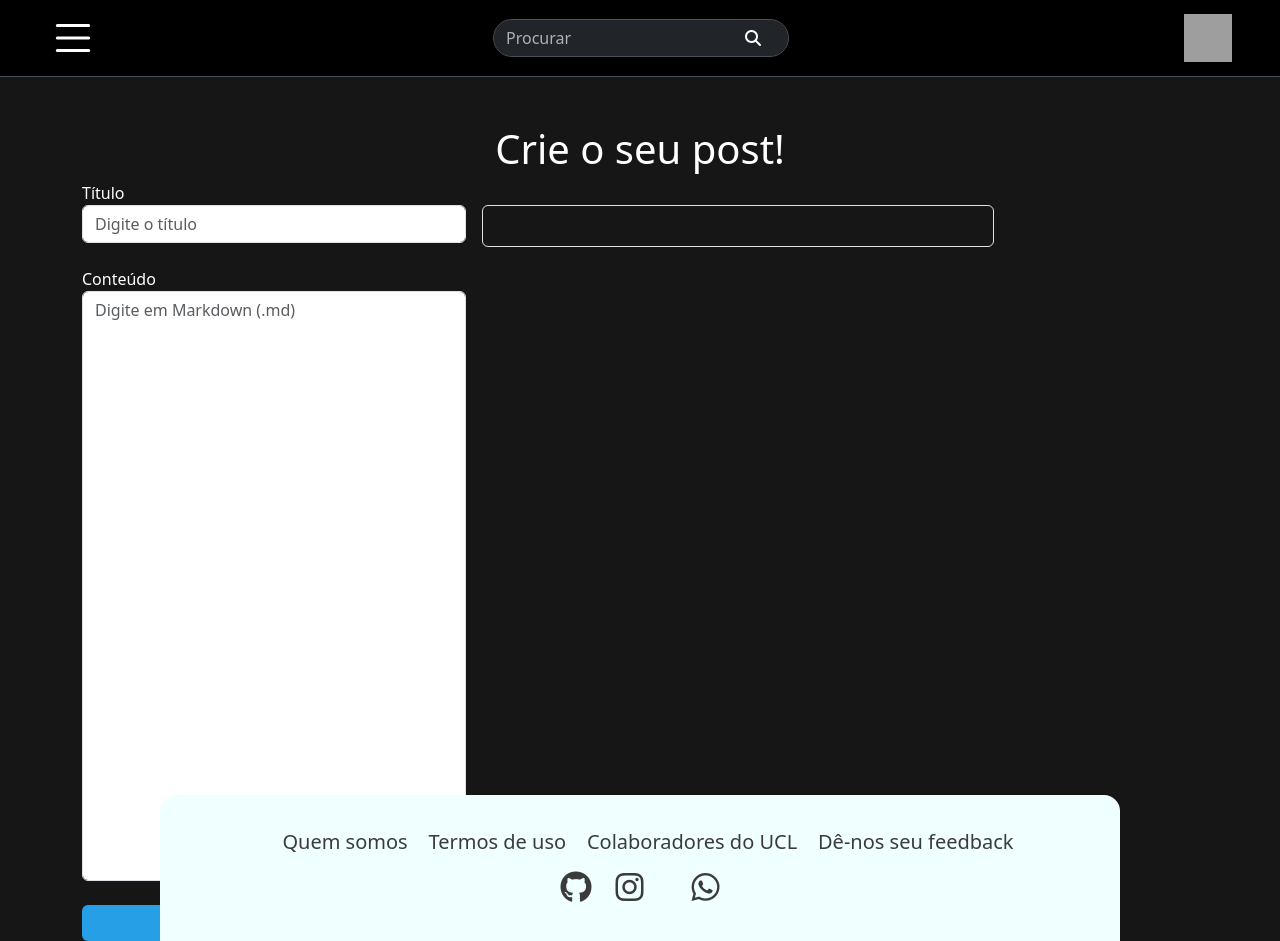
After one commit to unitedcodelab/foi-de-base, a Django app: page /posts/criar/ in a window 1280 px wide. The commit adds this page. Run offline with Django 5.2, Linux system fonts and the light colour scheme; grey boxes are pictures that could not be loaded.

Commit message:
feat: create post section

```diff
--- /dev/null
+++ b/source/apps/posts/urls.py
@@ -0,0 +1,7 @@
+from django.urls import path
+
+from . import views
+
+urlpatterns = [
+    path("criar/", views.create_post, name="create_post"),
+]
--- a/source/apps/posts/utils/create_slug.py
+++ b/source/apps/posts/utils/create_slug.py
@@ -1,3 +1,3 @@
-def create_slug(post):
-    slug = ""
+def create_slug(**post):
+    slug = post["title"]
     return slug
--- a/source/apps/posts/views.py
+++ b/source/apps/posts/views.py
@@ -1,3 +1,26 @@
 from django.shortcuts import render
 
-# Create your views here.
+from .models import *
+from .utils.create_slug import create_slug
+
+
+def create_post(request):
+    if request.method == "POST":
+        try: author = request.user.student
+        except: author = None #AnnonymousUser
+
+        slug = create_slug(
+            title=request.POST["title"]
+        )
+
+        post = Post.objects.create(
+            slug=slug,
+            title=request.POST["title"],
+            description=request.POST["content"],
+            author=author
+        )
+        post.save()
+
+        # redirect to post
+
+    return render(request, "pages/posts/create.html")
--- a/source/config/urls.py
+++ b/source/config/urls.py
@@ -5,5 +5,6 @@ from django.views.generic import TemplateView
 urlpatterns = [
     path("admin/", admin.site.urls),
     path("", TemplateView.as_view(template_name="home.html"), name="home"),
+
     path("posts/", include("posts.urls")),
 ]
--- /dev/null
+++ b/source/static/css/pages/posts/create.css
@@ -0,0 +1,4 @@
+body {
+    background-color: #161616;
+    color: white;
+}
--- a/source/static/css/style.bundle.css
+++ b/source/static/css/style.bundle.css
@@ -18,3 +18,33 @@
 .dark-link:hover {
     background: var(--dark-blue);
 }
+
+.btn {
+    border: none;
+}
+
+.success-link {
+    color: var(--light-green);
+    transition: 300ms ease-in-out;
+}
+
+.success-link:hover {
+    color: var(--dark-blue);
+}
+
+.btn-light {
+    background: var(--light-blue);
+    color: var(--white);
+    transition: 300ms ease-in-out;
+}
+
+.btn-light:hover {
+    background: #1c7ebf;
+    color: var(--white);
+}
+
+.btn-dark {
+    background: var(--dark-blue);
+    color: var(--white);
+    transition: 300ms ease-in-out;
+}
--- /dev/null
+++ b/source/static/javascript/pages/posts/create.js
@@ -0,0 +1,17 @@
+document.addEventListener('DOMContentLoaded', function () {
+    const markdownInput = document.querySelector('#content')
+    const markdownPreview = document.querySelector('#markdown-preview')
+
+    markdownInput.addEventListener('input', () => {
+        markdownPreview.innerHTML = marked.parse(markdownInput.value)
+    })
+})
+
+document.addEventListener('DOMContentLoaded', function () {
+    const titleInput = document.querySelector('#title')
+    const titlePreview = document.querySelector('#title-preview')
+
+    titleInput.addEventListener('input', () => {
+        titlePreview.innerHTML = titleInput.value
+    })
+})
--- a/source/templates/base.html
+++ b/source/templates/base.html
@@ -17,6 +17,7 @@
     {% endblock %}
 
     <link href="{% static 'css/global.css' %}" rel="stylesheet" type="text/css" />
+    <link href="{% static 'css/style.bundle.css' %}" rel="stylesheet" type="text/css" />
     <link href="{% static 'css/components/header.css' %}" rel="stylesheet" type="text/css" />
     <link href="{% static 'css/components/footer.css' %}" rel="stylesheet" type="text/css" />
     {% block extra_css %}{% endblock %}
--- a/source/templates/home.html
+++ b/source/templates/home.html
@@ -11,7 +11,7 @@
     <section class=" bg-img bg-img1 w-100 h-100 top-0 left-0 d-flex flex-column align-items-start justify-content-center text-light" style="min-height: 100vh;">
       <div style="margin-left: 50px;">
         <h2 class="lead fw-bold" style="font-size: 58pt;">Sua Dúvida <br> Tem Solução</h2>
-        <button class="btn btn-lg btn-secondary" style="font-size: 36pt;">Faça uma pergunta</button>
+        <a href="/posts/criar" class="btn btn-lg btn-secondary" style="font-size: 36pt;">Faça uma pergunta</a>
       </div>
     </section>
 
--- /dev/null
+++ b/source/templates/pages/posts/create.html
@@ -0,0 +1,46 @@
+{% extends 'base.html' %}
+{% load static %}
+
+{% block head_js %}
+    <script src="https://cdn.jsdelivr.net/npm/marked/marked.min.js"></script>
+{% endblock %}
+
+{% block extra_css %}
+    <link rel="stylesheet" href={% static "css/pages/posts/create.css" %}>
+{% endblock %}
+
+{% block content %}
+    <main class="min-vh-100 container d-flex flex-column mt-5">
+        <h1 class="text-center">Crie o seu post!</h1>
+        <div class="d-flex gap-3">
+            <section style="width: 30vw;">
+                <form action="{% url 'create_post' %}" method="POST" class="d-flex flex-column gap-4">
+                    {% csrf_token %}
+                    <div class="form-group">
+                        <label for="title">Título</label>
+                        <input type="text" class="form-control" name="title" id="title" placeholder="Digite o título" required>
+                    </div>
+                    <div class="form-group">
+                        <label for="content">Conteúdo</label>
+                        <textarea class="form-control" name="content" id="content" cols="30" rows="24"
+                            placeholder="Digite em Markdown (.md)" oninput="autoExpand(this)" required></textarea>
+                    </div>
+                    <div class="form-group">
+                        <button type="submit" class="btn btn-light w-100">Publicar</button>
+                    </div>
+                </form>
+            </section>
+
+            <section style="width: 40vw;">
+                <div class="preview mt-4 border p-3 rounded">
+                    <p class="h1" id="title-preview"></p>
+                    <div id="markdown-preview"></div>
+                </div>
+            </section>
+        </div>
+    </main>
+{% endblock %}
+
+{% block extra_js %}
+    <script src={% static "javascript/pages/posts/create.js" %}></script>
+{% endblock %}
```
